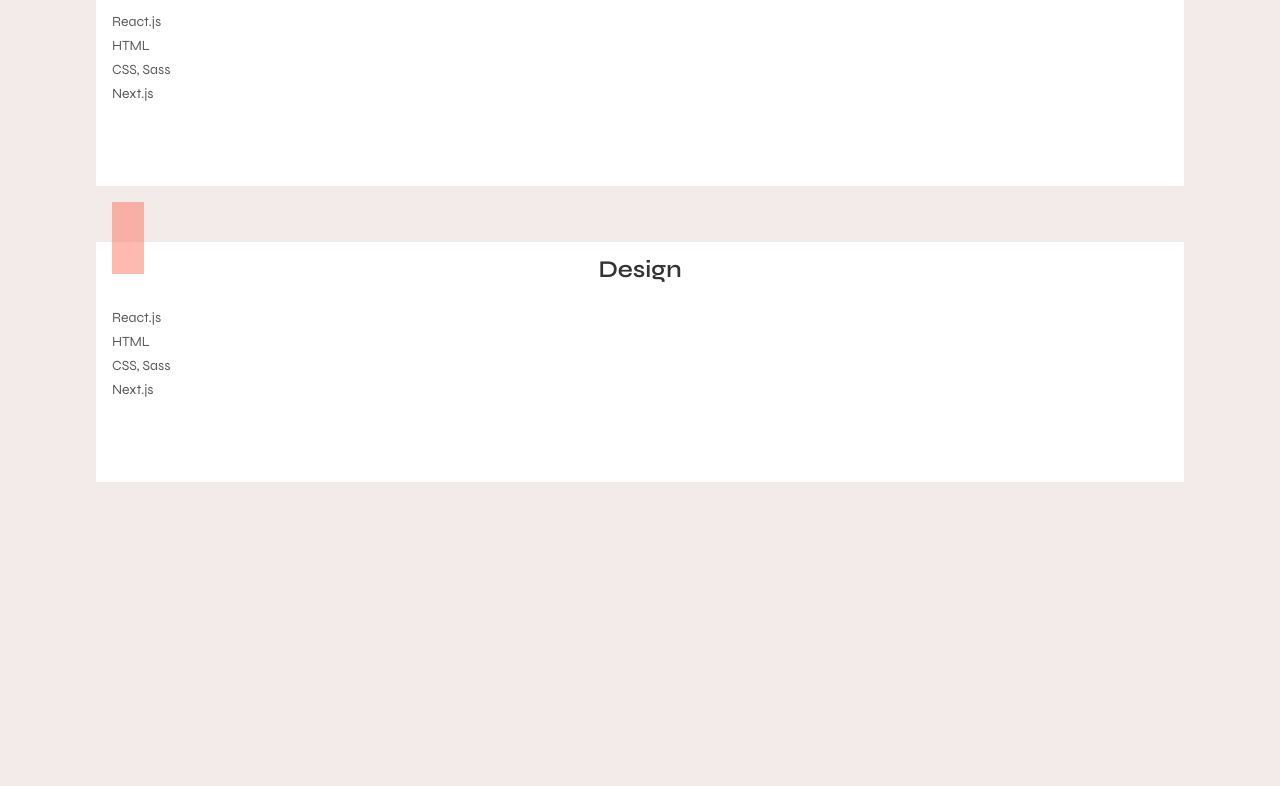
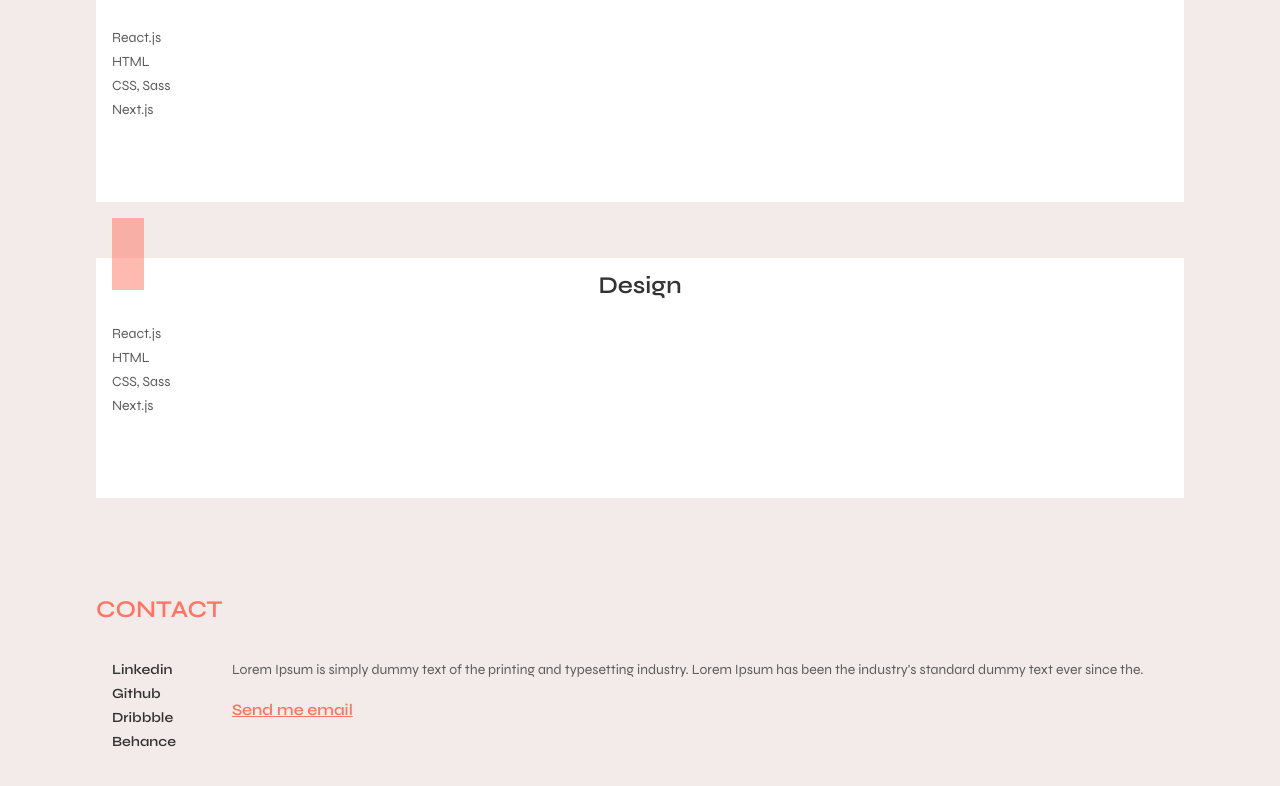
Before and after one commit to GretaVait/portfolio, a Next.js app: page / in a window 1280 px wide. Shown: the part 902-1688 px from the top of the page. Before the commit the page ends 1432 px from the top, so only its background shows below. Built offline with nearby package versions, Linux system fonts and the light colour scheme.

Commit message:
added contact section

```diff
--- a/pages/index.jsx
+++ b/pages/index.jsx
@@ -9,6 +9,7 @@ import Header from '@components/Header'
 import Intro from '@sections/Intro'
 import Projects from '@sections/Projects'
 import About from '@sections/About'
+import Contact from '@sections/Contact'
 
 export default function Home() {
   return (
@@ -28,6 +29,8 @@ export default function Home() {
 
         <About />
 
+        <Contact />
+
       </main>
     </div>
   )
--- /dev/null
+++ b/sections/Contact.jsx
@@ -0,0 +1,28 @@
+
+const Contact = () => {
+
+  return (
+    <section className="contact">
+      <div className="container">
+        <h2 className="contact__title">Contact</h2>
+
+        <div className="contact__wrapper">
+          <div className="contact__social">
+            <h5 className="contact__social__item"><a href="#">Linkedin</a></h5>
+            <h5 className="contact__social__item"><a href="#">Github</a></h5>
+            <h5 className="contact__social__item"><a href="#">Dribbble</a></h5>
+            <h5 className="contact__social__item"><a href="#">Behance</a></h5>
+          </div>
+
+          <div>
+            <p>Lorem Ipsum is simply dummy text of the printing and typesetting industry. Lorem Ipsum has been the industry&apos;s standard dummy text ever since the.</p>
+            <a href="mailto:gretavait@gmail.com" className="contact__link">Send me email</a>
+          </div>
+
+        </div>
+      </div>
+    </section>
+  )
+}
+
+export default Contact
--- a/styles/globals.sass
+++ b/styles/globals.sass
@@ -13,3 +13,4 @@
 @import sections/_intro
 @import sections/_projects
 @import sections/_about
+@import sections/_contact
--- a/styles/sections/_about.sass
+++ b/styles/sections/_about.sass
@@ -1,4 +1,7 @@
 .about
+
+  &__title
+    padding-bottom: 1.6rem
 
   &__card
     position: relative
--- /dev/null
+++ b/styles/sections/_contact.sass
@@ -0,0 +1,35 @@
+.contact
+
+  &__title
+    margin-bottom: 3.2rem
+
+  &__wrapper
+    @include flex()
+
+  &__social
+    margin-right: 4rem
+
+    &__item
+      a
+        display: inline-block
+        text-decoration: none
+        color: inherit
+        position: relative
+        padding: 0 1.6rem
+        @media (hover: hover)
+          &:hover
+            &::after
+              opacity: 1
+
+        &::after
+          content: ''
+          @extend .active-indicator
+          opacity: 0
+          @include transition(opacity)
+
+  &__link
+    display: inline-block
+    color: $pink
+    font-weight: 600
+    font-size: 1.6rem
+    margin-top: 1.6rem
```
